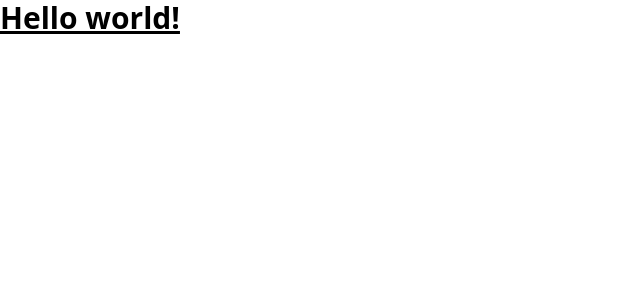
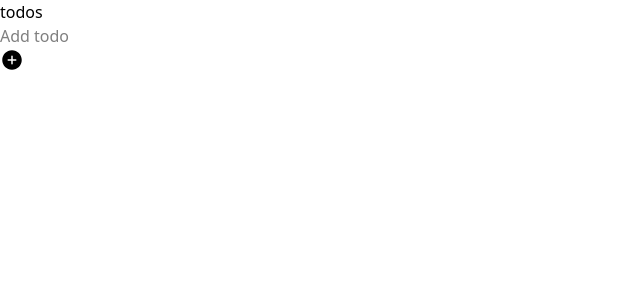
Before and after one commit to Ofallbrains/To_Do-React, a React (Vite) app: page / in a window 1280 px wide. Shown: the top 300 px of the page, without its empty margins (0-640 px from the left). Built offline with nearby package versions, Linux system fonts and the light colour scheme.

Commit message:
ToDo app

```diff
--- a/index.html
+++ b/index.html
@@ -1,5 +1,6 @@
 <!doctype html>
 <html lang="en">
+
 <head>
   <meta charset="UTF-8" />
   <link rel="icon" type="image/svg+xml" href="/vite.svg" />
@@ -7,8 +8,13 @@
   <link rel="stylesheet" href="/src/index.css">
   <title>Vite + React + TS</title>
 </head>
+
 <body>
   <div id="root"></div>
   <script type="module" src="/src/main.tsx"></script>
+  <!-- In public/index.html or vite index.html -->
+  <script type="module" src="https://unpkg.com/ionicons@7.1.0/dist/ionicons/ionicons.esm.js"></script>
+  <script nomodule src="https://unpkg.com/ionicons@7.1.0/dist/ionicons/ionicons.js"></script>
 </body>
+
 </html>
--- a/src/App.tsx
+++ b/src/App.tsx
@@ -1,9 +1,9 @@
+import Form from "./Form.";
+
 export default function App() {
   return (
-    <div className="App">
-      <h1 className="text-3xl font-bold underline">
-        Hello world!
-      </h1>
-    </div>
+    <>
+    <Form/>
+    </>
   );
 }
--- /dev/null
+++ b/src/Form..tsx
@@ -0,0 +1,14 @@
+
+import { IoAddCircle } from 'react-icons/io5';
+
+export default function Form() {
+    return (
+        <div>
+            <h1>todos</h1>
+            <div>
+                <input type="text" placeholder="Add todo" />
+             <IoAddCircle size={24} />
+            </div>
+       </div>
+    )
+}
```
Lines whose indentation alone changed are shown as unchanged.
